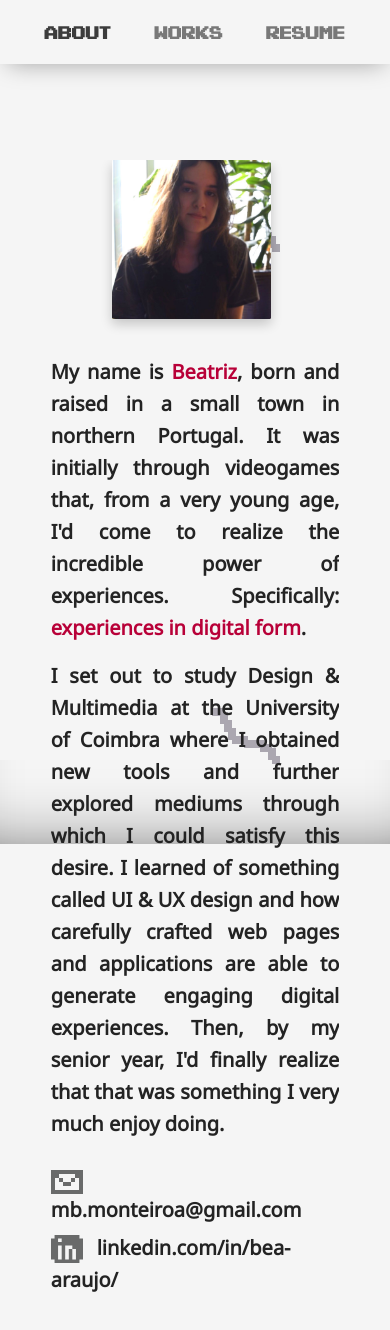
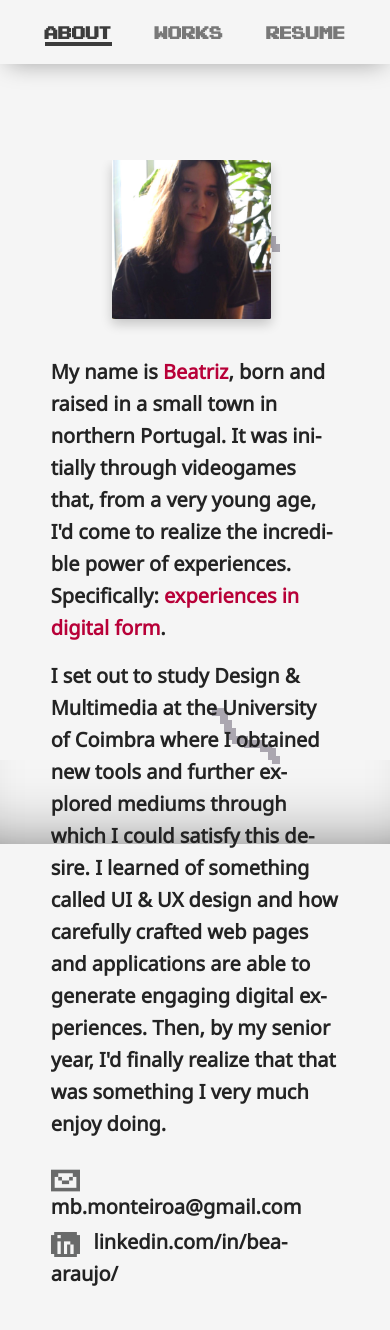
Before and after one commit to tonariya/tonariya.github.io, a plain HTML site: page en/about.html in a window 390 px wide. Drawn offline with Linux system fonts and the light colour scheme.

Commit message:
minor css fix

```diff
--- a/css/style-about.css
+++ b/css/style-about.css
@@ -31,7 +31,8 @@ div.infoTxt{
 p{
     width: 40vw;
     max-width: 475px;
-    text-align: justify;
+    text-align: left;
+    hyphens: auto;
 }
 
 div.flipContainer{
@@ -71,8 +72,9 @@ img{
     position: relative;
     top: 8px;
     margin-right: 10px;
-    min-width: unset;
-    width: 32px;
+    min-width: 16px;
+    width: 10%;
+    max-width: 32px;
     box-shadow: unset;
 }
 .contact, .contactIcon{
--- a/css/style.css
+++ b/css/style.css
@@ -68,6 +68,9 @@ nav a{
 }
 nav a:hover{
     color: rgb(150,150,150);
+}
+nav a.on:hover{
+    border-bottom: rgb(150,150,150) 4px solid;
 }
 div.mainBlock{
     z-index: 0;
@@ -141,6 +144,7 @@ a{
 }
 a.on{
     color: rgb(60,60,60);
+    border-bottom: rgb(60,60,60) 4px solid;
 }
 div.infoTxt, div.introTxt{
     position: fixed;
@@ -288,7 +292,6 @@ h1, h4{
     font-size: 1.8rem;
 }
 p{
-    overflow-wrap: break-word;
     line-height: 2rem;
     margin: 0;
     font-family: 'Noto Sans', sans-serif;
@@ -299,10 +302,12 @@ p{
     width: 22vw;
     max-width: 450px;
     margin-bottom: 2vh;
-    text-align: justify;
+    text-align: left;
+    hyphens: auto;
 }
 div.introTxt p{
     font-size: 1.3rem;
+    line-height: 1.8rem;
     width: 32vw;
     max-width: 475px !important;
 }
--- a/css/viewport.css
+++ b/css/viewport.css
@@ -159,7 +159,7 @@
         float:none;
         position: relative;
         margin: 0 auto;
-        margin-top: 8vh;
+        margin-top: 18vh;
     }
     div.infoTxt, div.introTxt{
         position: relative;
@@ -275,10 +275,6 @@
         left: 2vw;
     }
 
-    div.undershadow{
-        /*position: relative!important;*/
-    }
-
     div.abs{
         position: absolute;
     }
@@ -290,7 +286,7 @@
         font-size: 1.1rem;
     }
     #left-div{
-        width: 78vw;
+        width: 84vw;
     }
     #left-div, #center-div{
         z-index: 0;
--- a/en/about.html
+++ b/en/about.html
@@ -1,5 +1,5 @@
 <!DOCTYPE HTML>
-<html lang="en" xml:lang="en">
+<html lang="en-US" xml:lang="en-US">
 
 	<head>
 	<meta charset="UTF-8">
```
Also changed, not shown: index.html (+1 -1 lines).
